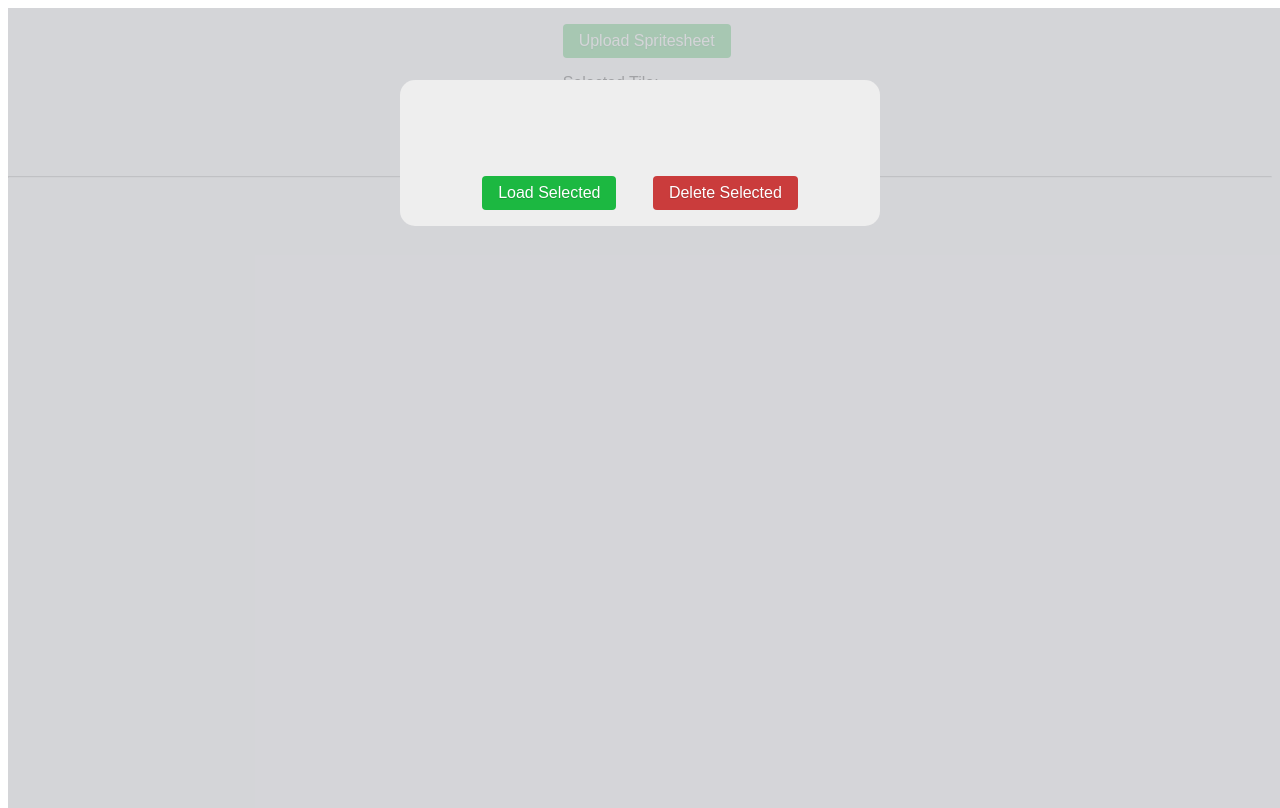
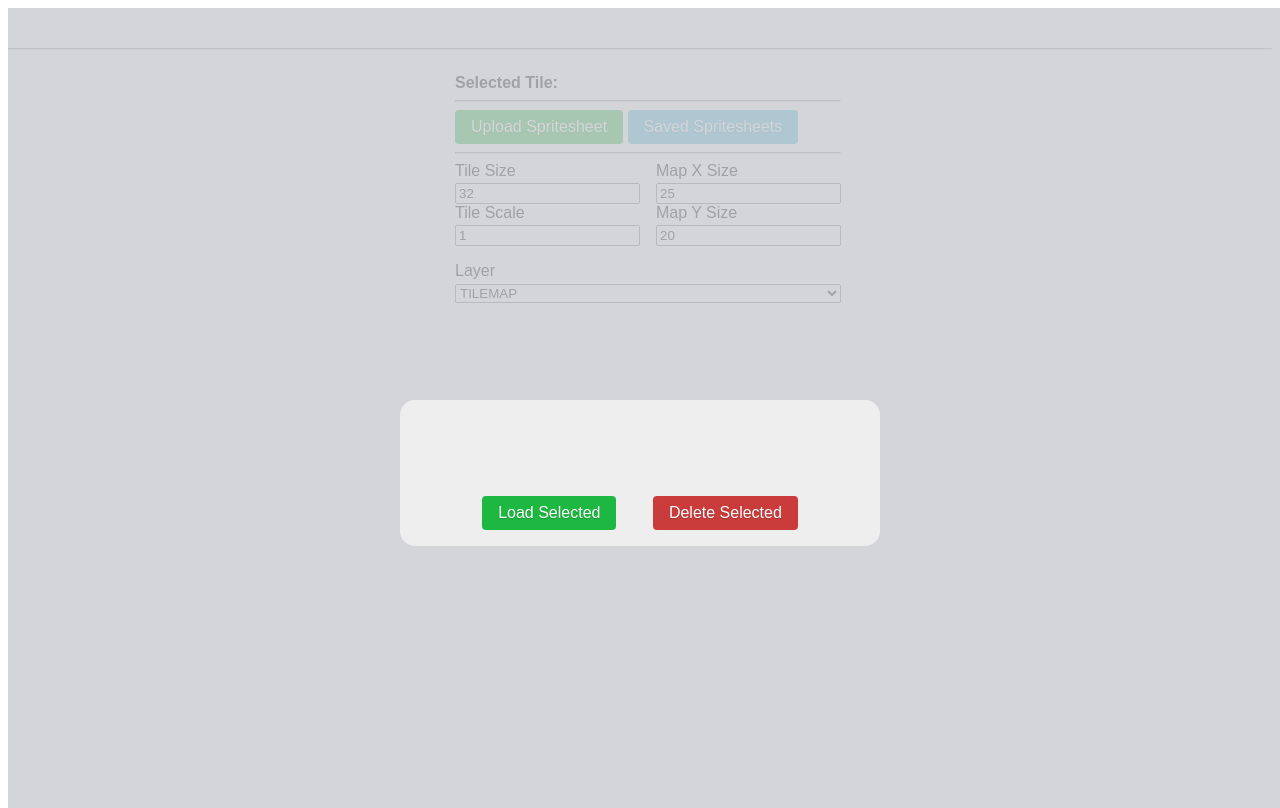
Before and after one commit to Lindeneg/cl, a website: page editor/index.html in a window 1280 px wide. Both pictures are taken after a click on the button "Saved Spritesheets". Drawn offline with Linux system fonts and the light colour scheme.

Commit message:
editor stuff

```diff
--- a/editor/css/styles.css
+++ b/editor/css/styles.css
@@ -15,16 +15,16 @@ section {
 }
 
 #modal-backdrop {
-    position: absolute;
+    position: fixed;
     width: 100%;
-    min-height: 100%;
+    min-height: 100vh;
     background-color: rgba(202, 203, 207, 0.8);
     z-index: 100;
 }
 
 #modal-wrapper {
-    top: 5rem;
     position: absolute;
+    top: 50%;
     left: 50%;
 }
 
@@ -48,11 +48,31 @@ section {
 }
 
 
-#spritesheet-section {
+#spritesheet-section,
+#tilemap-section {
     display: flex;
     flex-direction: row;
     gap: 1rem;
     justify-content: center;
+}
+
+#layer-select-container,
+#config-container {
+    margin-bottom: 1rem;
+}
+
+#config-container {
+    display: flex;
+    gap: 1rem;
+}
+
+.config-entry {
+  display: flex;
+  flex-direction: column;
+}
+
+.config-entry label {
+    margin-bottom: 0.2rem;
 }
 
 .modal-actions {
@@ -63,6 +83,7 @@ section {
     margin-right: 1rem;
     margin-left: 1rem;
 }
+
 
 .saved-sprite {
     border: 1px solid black;
@@ -99,7 +120,7 @@ section {
 }
 
 .button:hover {
-    scale: 1.05;
+    scale: 1.03;
 }
 
 .button.success {
--- a/editor/index.html
+++ b/editor/index.html
@@ -27,15 +27,20 @@
             </div>
         </div>
         <main>
+            <section id="tilemap-section">
+            </section>
+            <hr/>
             <section id="spritesheet-section">
                 <div id="sprite-container">
                 </div>
                 <div id="selected-sprite-container">
+                    <strong>Selected Tile:</strong>
+                    <div id="selected-sprite-canvas-hook"></div>
+                    <hr/>
                     <div class="upload-container">
                         <label
                             class="button success"
-                            for="sprite-upload"
-                            >
+                            for="sprite-upload">
                             Upload Spritesheet
                         </label>
                         <input
@@ -43,12 +48,7 @@
                         class="hidden"
                         name="sprite-upload"
                         accept="image/png"
-                            type="file"
-                            />
-                    </div>
-                    <p>Selected Tile:</p>
-                    <div id="selected-sprite-canvas-hook"></div>
-                    <hr/>
+                        type="file"/>
                         <button
                             id="loaded-sprites"
                             class="button secondary"
@@ -56,9 +56,67 @@
                             Saved Spritesheets
                         </button>
                     </div>
-            </section>
                     <hr/>
-            <section id="tilemap-section">
+                    <div id="config-container">
+                        <div>
+                            <div class="config-entry">
+                                <label for="tile-size-input">Tile Size</label>
+                                <input
+                                id="tile-size-input"
+                                name="tile-size"
+                                type="number"
+                                min="8"
+                                max="256"
+                                step="8"
+                                data-default="32"
+                                data-key1="tile"
+                                data-key2="size"
+                                value="0"/>
+                            </div>
+                            <div class="config-entry">
+                                <label for="tile-scale-input" >Tile Scale</label>
+                                <input
+                                id="tile-scale-input"
+                                name="tile-scale"
+                                type="number"
+                                data-default="1"
+                                data-key1="tile"
+                                data-key2="scale"
+                                value="0"/>
+                            </div>
+                        </div>
+                        <div>
+                            <div class="config-entry">
+                                <label for="map-x-input">Map X Size</label>
+                                <input
+                                id="map-x-input"
+                                name="map-x"
+                                type="number"
+                                data-default="25"
+                                value="0"/>
+                            </div>
+                            <div class="config-entry">
+                                <label for="map-y-input">Map Y Size</label>
+                                <input
+                                id="map-y-input"
+                                name="map-y"
+                                type="number"
+                                data-default="20"
+                                value="0"/>
+                            </div>
+                        </div>
+                    </div>
+                    <div id="layer-select-container" class="config-entry">
+                        <label for="layer-select">Layer</label>
+                        <select id="layer-select" name="layer" data-default="0">
+                            <option value="0" >TILEMAP</option>
+                            <option value="1" >TERRAIN</option>
+                            <option value="2" >ENEMY</option>
+                            <option value="3" >COLLIDABLE</option>
+                            <option value="4" >PLAYER</option>
+                        </select>
+                    </div>
+                </div>
             </section>
         </main>
         <script src="js/utils.js"></script>
--- a/editor/js/app.js
+++ b/editor/js/app.js
@@ -9,45 +9,25 @@
         toCoordsFromIndex,
         createSpriteCanvas,
         createSelectedSpriteCanvas,
-        saveSpritesToLocalStorage,
-        getSpritesFromLocalStorage,
+        saveStateToLocalStorage,
+        getStateFromLocalStorage,
         toggleModal,
         selectElementHighlight,
         deselectElementHighlight,
-
     } = window.clUtils;
 
     const state = {
         selectedPos: null,
         selectedModalSprite: null,
-        spriteIdx: 0,
+        spriteIdx: -1,
         currentLayer: LAYER.TILEMAP,
         sprites: [],
-        tile: {
-            size: 32,
-            scale: 1,
-        },
-        map: {
-            tileLayer: {
-                [LAYER.TILEMAP]: [],
-            },
-            sizeX: 10,
-            sizeY: 10,
-        },
-    };
-
-    const initialize = () => {
-        // if we have data, stop
-        if (state.sprites.length) return;
-        // get/set data
-        state.sprites = getSpritesFromLocalStorage() ?? [];
-        // if we did not get any data, stop
-        if (!state.sprites.length) return;
-        // if we did get data, default to first entry
-        initializeSpriteSheet(state.sprites[0].name, state.sprites[0].imageData);
+        tile: { size: 0, scale: 0 },
+        map: { tileLayer: { [LAYER.TILEMAP]: [] }, sizeX: 0, sizeY: 0 },
     };
 
     const currentSprite = () => {
+        if (state.spriteIdx === -1) return null;
         const sprite = state.sprites[state.spriteIdx];
         if (!sprite) return null;
         return {
@@ -57,8 +37,37 @@
         };
     }
 
+    const initialize = () => {
+        if (state.sprites.length) return;
+        const savedState = getStateFromLocalStorage();
+        state.sprites = savedState?.sprites ?? [];
+        state.tile = savedState?.tile ?? state.tile;
+        state.map = savedState?.map ?? state.map;
+        initializeConfig(savedState);
+        if (!state.sprites.length) return;
+        initializeSpriteSheet(state.sprites[0].name, state.sprites[0].imageData);
+        state.spriteIdx = 0;
+    }
+
+    const initializeConfig = (savedState) => {
+        state.tile.size = setConfigValue(savedState?.tile.size, ELEMENT.input.tileSize);
+        state.tile.scale = setConfigValue(savedState?.tile.scale, ELEMENT.input.tileScale);
+        state.map.sizeX = setConfigValue(savedState?.map?.sizeX, ELEMENT.input.mapX);
+        state.map.sizeY = setConfigValue(savedState?.map?.sizeY, ELEMENT.input.mapY);
+        state.currentLayer = setConfigValue(savedState?.currentLayer, ELEMENT.input.layer);
+    }
+
+    const setConfigValue = (val, el) => {
+        const result = typeof val === 'undefined' ?
+            Number(el.dataset.default) : val;
+        el.value = result;
+        return result;
+    }
+
+
     const handleSpriteTileClick = (clickX, clickY, canvas, ctx, selectedCtx) => {
         const sprite = currentSprite();
+        if (!sprite) return;
         const selectedPos = state.selectedPos;
         const {x: xOffset, y: yOffset} = canvas.getBoundingClientRect();
         const {x, y} = toIndexFromCoords(
@@ -67,7 +76,6 @@
             sprite.scaledTileSize,
         );
         const coord = toCoordsFromIndex(x, y, sprite.scaledTileSize);
-
         if (selectedPos && selectedPos.x === coord.x && selectedPos.y === coord.y) return;
         if (selectedPos != null) {
             ctx.strokeStyle = "black";
@@ -76,7 +84,6 @@
                 sprite.scaledTileSize, sprite.scaledTileSize
             );
         }
-
         selectedCtx.putImageData(sprite.tiles[y][x], 0, 0);
         ctx.strokeStyle = "red";
         ctx.strokeRect(coord.x, coord.y, sprite.scaledTileSize, sprite.scaledTileSize);
@@ -84,7 +91,7 @@
             x: coord.x,
             y: coord.y,
         }
-    };
+    }
 
     const handleSavedSpriteClick = (sprite) => {
         if (sprite.name === state.selectedModalSprite) return;
@@ -93,16 +100,15 @@
         }
         state.selectedModalSprite = sprite.name;
         selectElementHighlight(sprite.name);
-    };
+    }
 
-    const initializeSpriteSheet = (name, src) => {
+    const initializeSpriteSheet = (name, src, forceSave = false) => {
         const image = new Image();
-
         image.onload = function() {
             const alreadyLoadedSpriteIdx = state.sprites.findIndex(e => e.name === name);
             if (alreadyLoadedSpriteIdx > -1) {
                 state.spriteIdx = alreadyLoadedSpriteIdx;
-                setupSpriteCanvases(image, false);
+                setupSpriteCanvases(image, forceSave);
             } else {
                 state.sprites.push({
                     name,
@@ -116,45 +122,51 @@
             }
         };
         image.src = src;
-    };
+    }
 
     const setupSpriteCanvases = (image, saveToLS = false) => {
         const sprite = currentSprite();
+        if (!sprite) return;
         const canvas = createSpriteCanvas(image, state.tile.scale);
         const ctx = canvas.getContext('2d');
         const selectedCanvas = createSelectedSpriteCanvas(sprite.scaledTileSize);
         const selectedCtx = selectedCanvas.getContext('2d');
-
         ctx.drawImage(image, 0, 0, image.width, image.height);
-
         initSpriteSheetTiles(ctx, image.width, image.height, sprite);
         drawMapTiles(state.map, sprite);
-
         if (saveToLS) {
-            saveSpritesToLocalStorage(state.sprites);
+            saveStateToLocalStorage(state);
         }
-
         canvas.addEventListener('click', ({x, y}) => {
             handleSpriteTileClick(x, y, canvas, ctx, selectedCtx);
         });
-    };
+    }
 
+    const handleTileConfigInput = ({ target }) => {
+        const val = Number(target.value);
+        if (!val || (target.dataset.key2 === 'size' && val % 8 != 0)) return;
+        state[target.dataset.key1][target.dataset.key2] = val;
+        const sprite = currentSprite();
+        if (!sprite) return;
+        initializeSpriteSheet(sprite.name, sprite.imageData, true);
+    }
+
+    ELEMENT.input.tileSize.addEventListener('change', handleTileConfigInput);
+    ELEMENT.input.tileScale.addEventListener('change', handleTileConfigInput);
     ELEMENT.button.loadedSprites.addEventListener('click', () => {
         toggleModal(state.sprites, handleSavedSpriteClick);
     });
-
     ELEMENT.modalBackdrop.addEventListener('click', () => {
         state.selectedModalSprite = null;
         toggleModal();
     });
-
     ELEMENT.button.uploadSprite.addEventListener('input', (e) => {
         handleFileUpload(e.target, (name, result) => {
             initializeSpriteSheet(name, result);
         });
     });
-
     ELEMENT.button.loadSelected.addEventListener('click', () => {
+        if (state.selectedModalSprite === null) return;
         const sprite = state.sprites.find(e => e.name === state.selectedModalSprite);
         initializeSpriteSheet(
             sprite.name,
@@ -163,9 +175,18 @@
         state.selectedModalSprite = null;
         toggleModal();
     });
-
-    ELEMENT.button.deleteSelected.addEventListener('click', (e) => {
-        console.log('DELETE', e);
+    ELEMENT.button.deleteSelected.addEventListener('click', () => {
+        if (state.selectedModalSprite === null) return;
+        const targetIndex = state.sprites.findIndex(e => e.name === state.selectedModalSprite);
+        if (targetIndex === state.spriteIdx) {
+            state.spriteIdx = -1;
+            document.getElementById('sprite-canvas')?.remove();
+            document.getElementById('selected-sprite-canvas')?.remove();
+        }
+        state.sprites.splice(targetIndex, 1);
+        document.getElementById(state.selectedModalSprite)?.remove();
+        state.selectedModalSprite = null;
+        saveStateToLocalStorage(state);
     });
 
     initialize();
--- a/editor/js/utils.js
+++ b/editor/js/utils.js
@@ -6,6 +6,13 @@
             loadedSprites: document.getElementById('loaded-sprites'),
             loadSelected: document.getElementById('load-selected-sprite'),
             deleteSelected: document.getElementById('delete-selected-sprite'),
+        },
+        input: {
+            tileSize: document.getElementById('tile-size-input'),
+            tileScale: document.getElementById('tile-scale-input'),
+            mapX: document.getElementById('map-x-input'),
+            mapY: document.getElementById('map-y-input'),
+            layer: document.getElementById('layer-select')
         },
         modal: document.getElementById('modal'),
         modalWrapper: document.getElementById('modal-wrapper'),
@@ -25,20 +32,24 @@
     };
 
     const LAYER = {
-        TILEMAP: 1,
+        TILEMAP: 0,
+        TERRAIN: 1,
+        ENEMY: 2,
+        COLLIDABLE: 3,
+        PLAYER: 4,
     };
 
-    const saveSpritesToLocalStorage = (sprites) => {
-        const stringifiedJson = JSON.stringify(sprites);
+    const saveStateToLocalStorage = (state) => {
+        const stringifiedJson = JSON.stringify(state);
         window.localStorage.setItem(LS_SAVE_KEY, stringifiedJson);
     };
 
-    const getSpritesFromLocalStorage = () => {
+    const getStateFromLocalStorage = () => {
         const item = window.localStorage.getItem(LS_SAVE_KEY);
         try {
             return JSON.parse(item);
         } catch(err) {
-            return [];
+            return null;
         }
     }
 
@@ -211,8 +222,8 @@
         toCoordsFromIndex,
         createSpriteCanvas,
         createSelectedSpriteCanvas,
-        saveSpritesToLocalStorage,
-        getSpritesFromLocalStorage,
+        saveStateToLocalStorage,
+        getStateFromLocalStorage,
         toggleModal,
         selectElementHighlight,
         deselectElementHighlight,
```
Also changed, not shown: editor/favicon.ico (added). Lines whose indentation alone changed are shown as unchanged.
